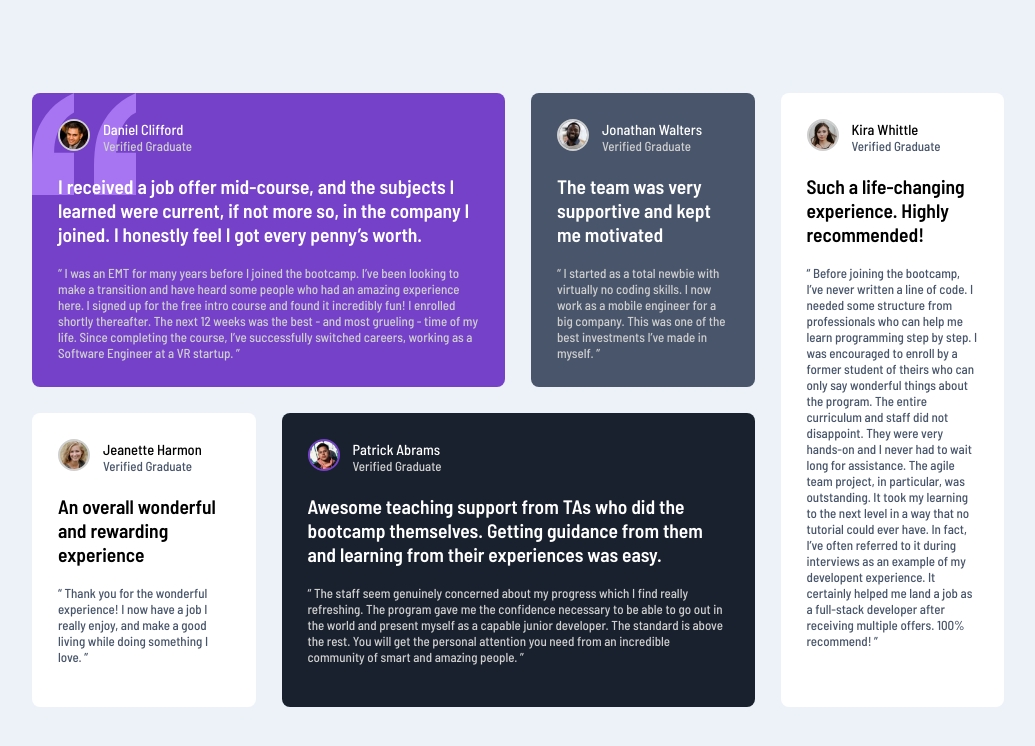
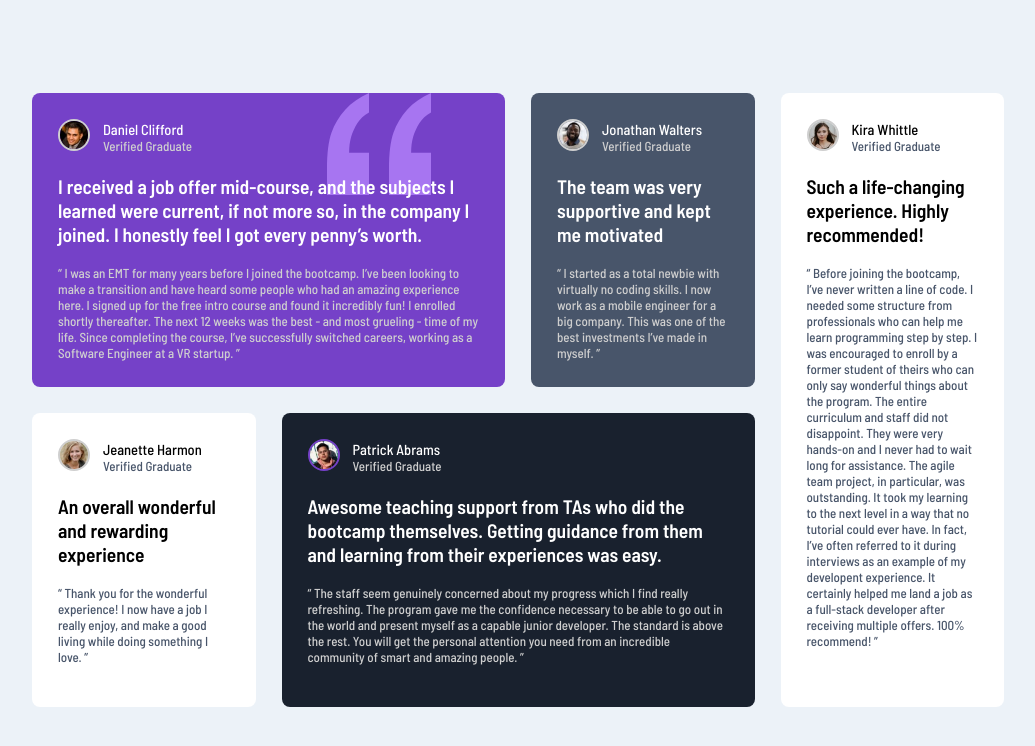
Before and after one commit to Abestian/testimonials-FM, a plain HTML site: page index.html in a window 1280 px wide. Shown: the whole page, without its empty margins (122-1157 px from the left). Drawn offline with Linux system fonts and the light colour scheme.

Commit message:
Yet another fix on background card #1

```diff
--- a/sass/main.scss
+++ b/sass/main.scss
@@ -92,7 +92,7 @@ h2 {
 		background-color: $moderateViolet;
 		background-image: url(../images/bg-pattern-quotation.svg);
 		background-repeat: no-repeat;
-		background-position-x: right 20px;
+		background-position-x: 80%;
 
 		.text {
 			color: $lightGray;
@@ -140,7 +140,6 @@ h2 {
 
 			&--first {
 				grid-area: 1 / 1 / 1 / 3;
-                background-position-x: right 30px;
 			}
 			&--second {
 				grid-area: 1 / 3 / 1 / 4;
@@ -166,10 +165,6 @@ h2 {
 		grid-template-columns: repeat(4, 1fr);
 		grid-template-rows: repeat(2, 1fr);
 		.card {
-            &--first {
-                background-position-x: right 60px;
-			}
-
 			&--fifth {
 				grid-area: 1 / 4 / 3 / 5;
 			}
```
Also changed, not shown: css/main.css, 1 other file.
